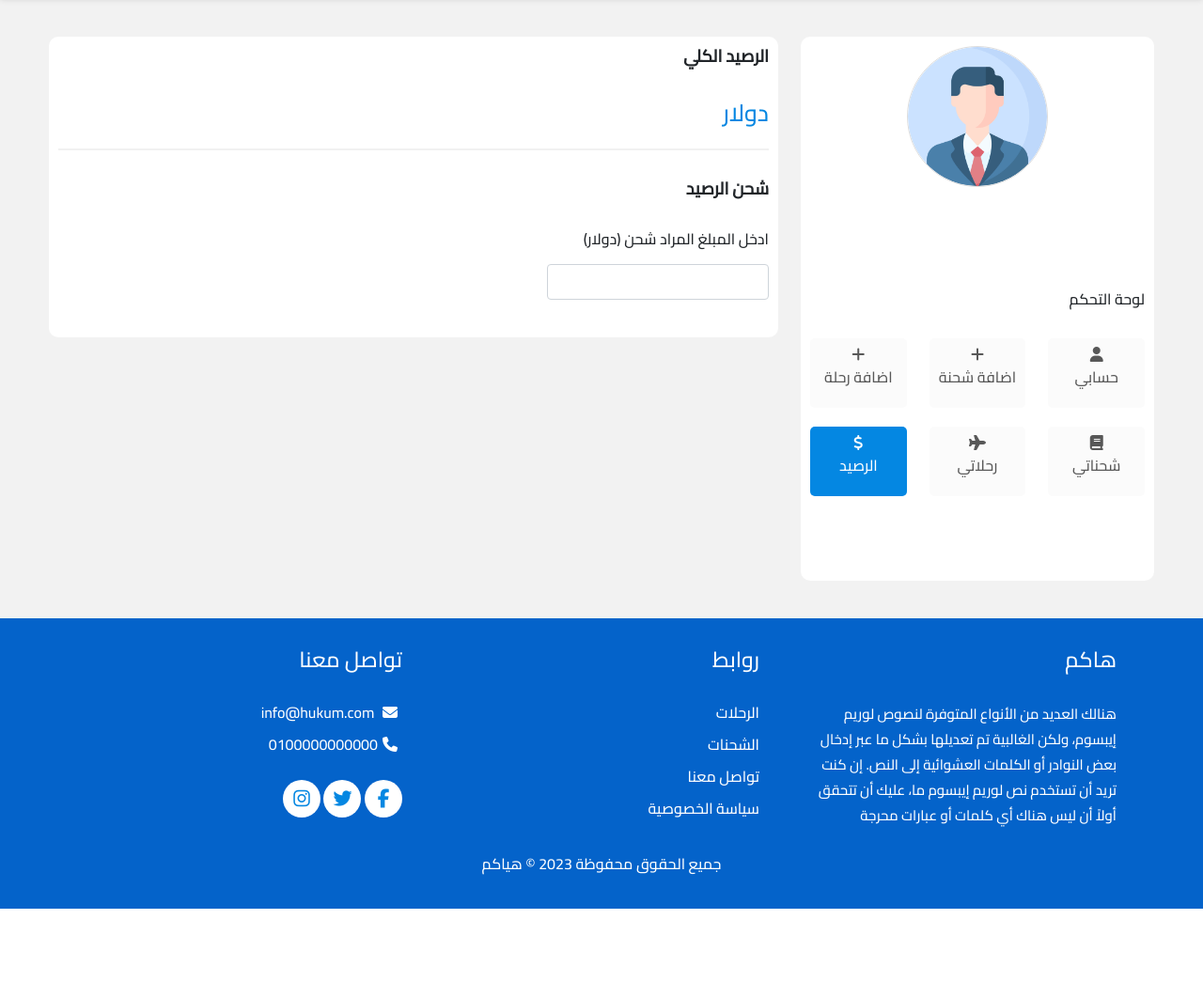
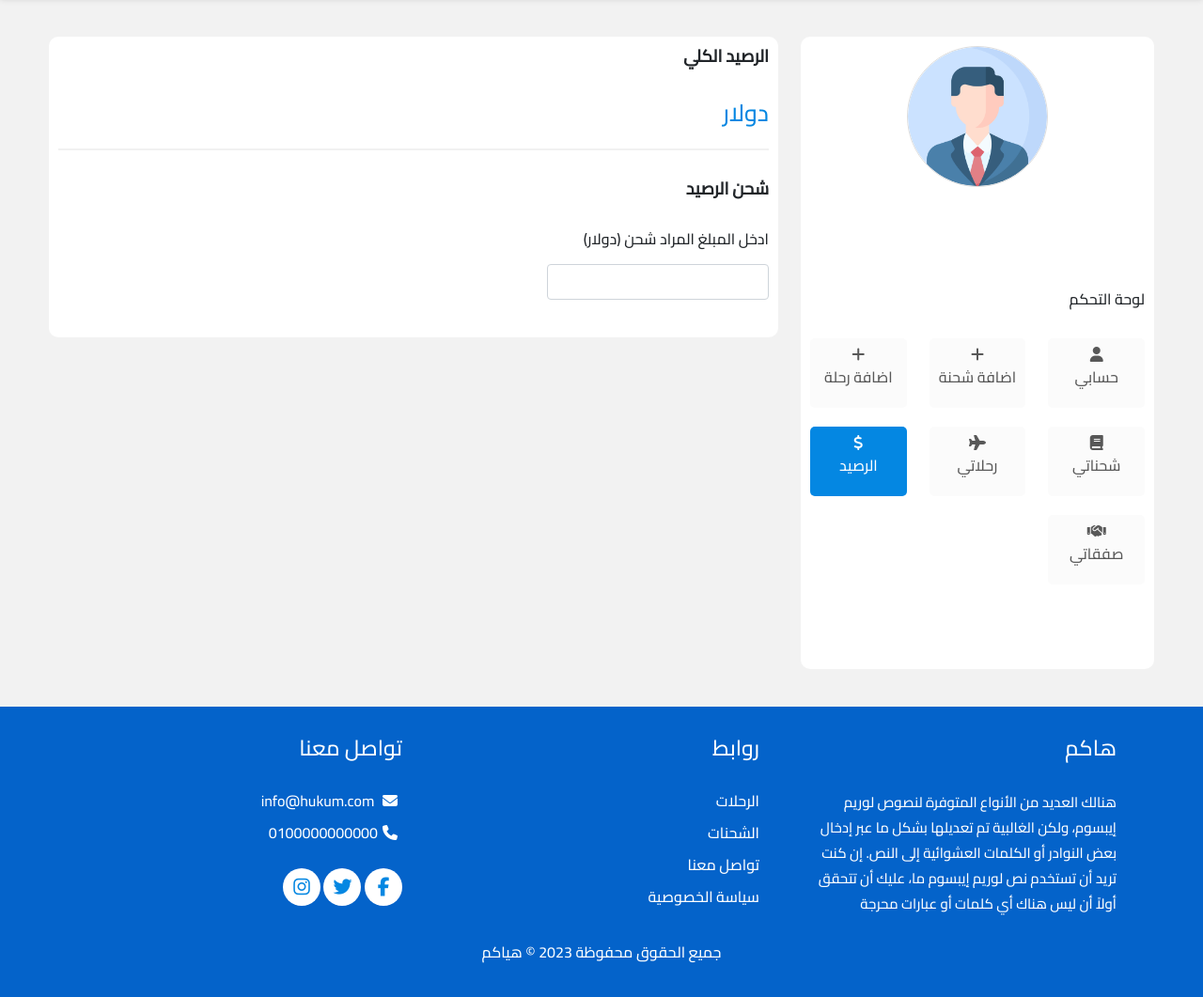
Before and after one commit to mohamedramadan29/hakum, a PHP site: page /hakum/balance in a window 1280 px wide. Shown: the part 97-1158 px from the top of the page at 94% size. Before the commit the page ends 1064 px from the top, so only its background shows below. Run offline with PHP 8.4, Linux system fonts and the light colour scheme; the visitor is signed in with stand-in values (Sample User, id 1); data that the repository does not hold is empty; some libraries are stand-ins or nearby versions.

Commit message:
new update

```diff
--- a/balance.php
+++ b/balance.php
@@ -79,6 +79,14 @@ $userdata = $stmt->fetch();
                                         <div class="control_setting_section active">
                                             <i class="fa fa-dollar"></i>
                                             <p> الرصيد </p>
+                                        </div>
+                                    </a>
+                                </div>
+                                <div class="col-4">
+                                    <a href="deals">
+                                        <div class="control_setting_section">
+                                            <i class="fa fa-handshake"></i>
+                                            <p> صفقاتي  </p>
                                         </div>
                                     </a>
                                 </div>
--- a/message_noti_icons/notification.php
+++ b/message_noti_icons/notification.php
@@ -13,7 +13,7 @@
             <?php
             foreach ($alldeal as $deal) {
             ?>
-                <li><a class="dropdown-item" href="#"> <?php echo $deal['message']; ?> </a></li>
+                <li><a class="dropdown-item" href="../deals"> <?php echo $deal['message']; ?> </a></li>
             <?php
             }
             ?>
```
Also changed, not shown: add_product.php (+8 -0 lines), add_travel.php (+8 -0 lines), all_product.php (+8 -0 lines), all_travel.php (+8 -0 lines).
